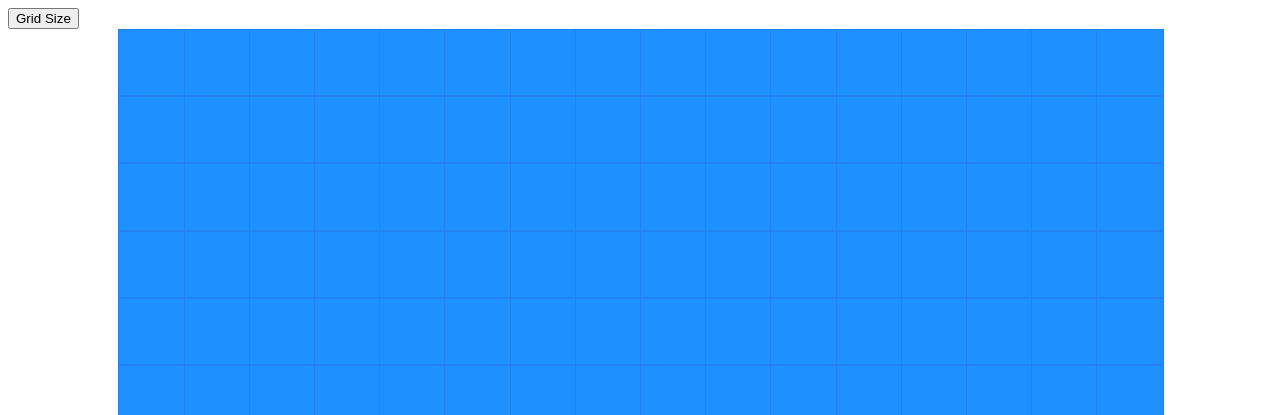
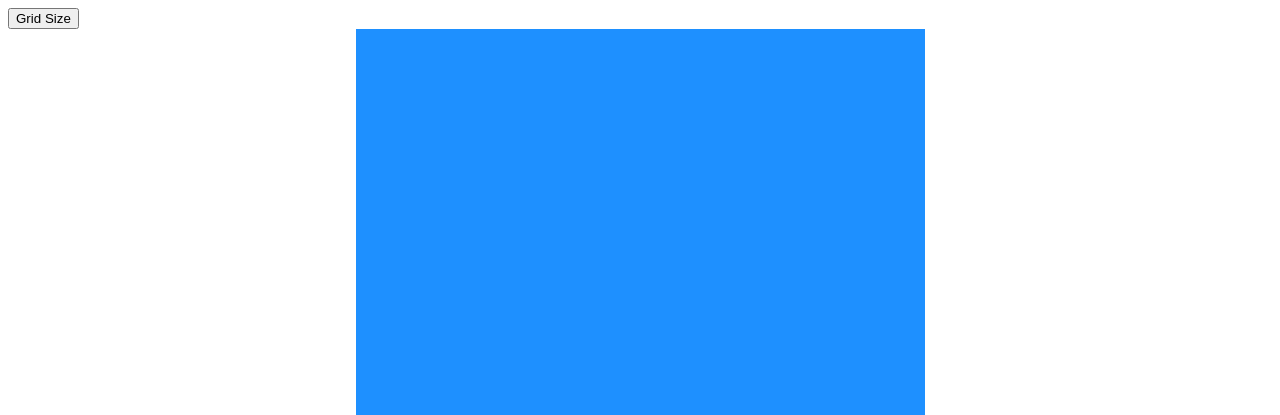
Before and after one commit to hariskovac/etch-a-sketch, a plain HTML site: page index.html in a window 1280 px wide. Shown: the top 415 px of the page. Drawn offline with Linux system fonts and the light colour scheme.

Commit message:
Remove div border

```diff
--- a/style.css
+++ b/style.css
@@ -1,5 +1,5 @@
 .container {
-  width: 80%;
+  width: 45%;
   margin: auto;
   display: grid;
   grid-template-columns: repeat(16, 1fr);
@@ -9,7 +9,6 @@
 
 .container > div {
   background-color: dodgerblue;
-  border: 0.1rem solid rgba(65, 64, 160, 0.178);
   width: 100%;
   aspect-ratio: 1/1;
 }
```
